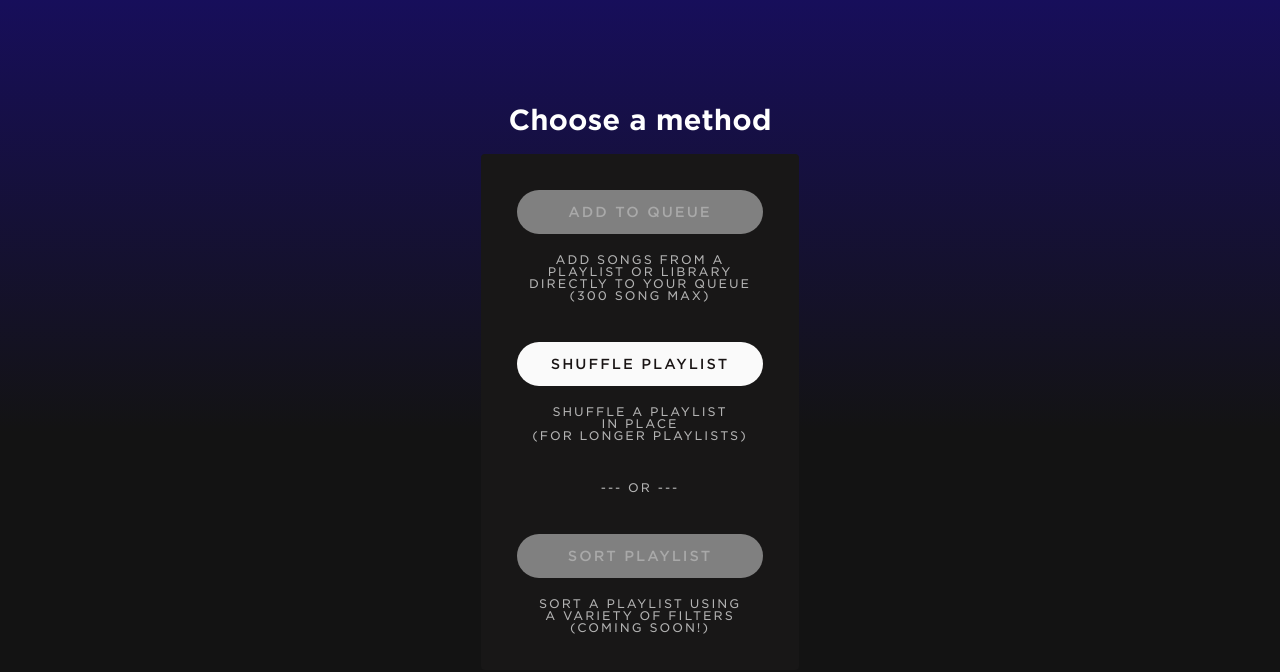
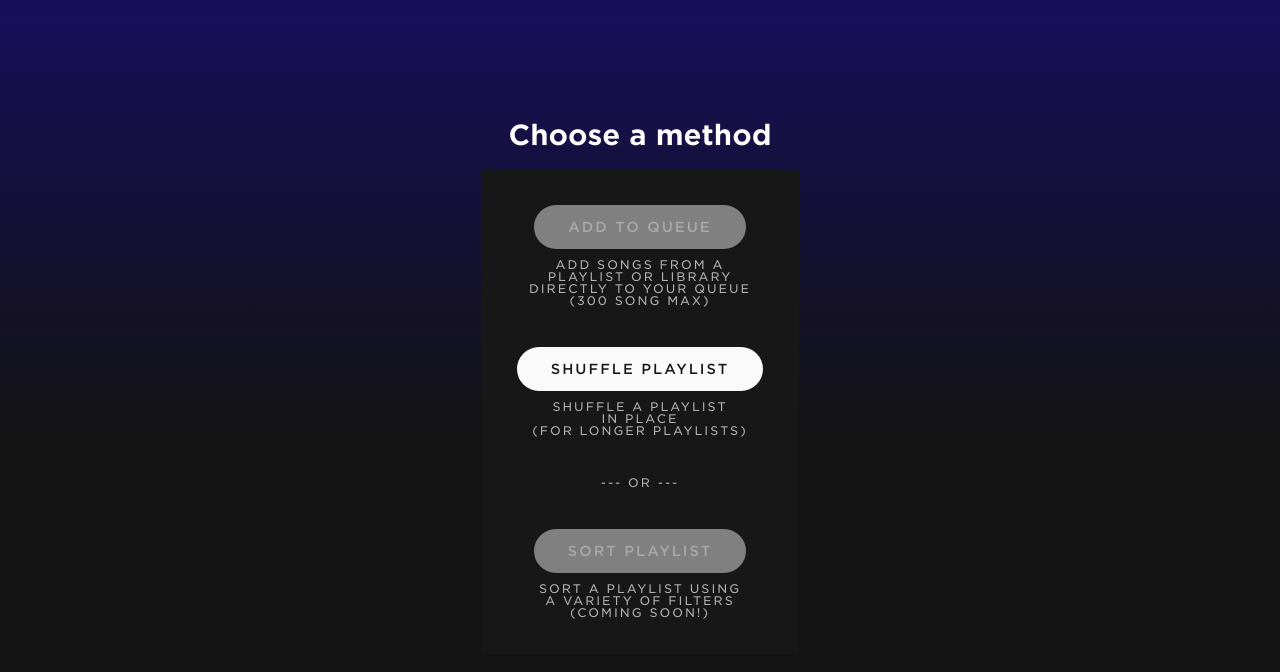
Before and after one commit to Carlton-L/shuffleforspotify, a Gatsby site: page /callback in a window 1280 px wide. Shown: the part 82-754 px from the top of the page. Built offline with nearby package versions, Linux system fonts and the light colour scheme; Gatsby itself is replaced by a stand-in of ours; no server answers.

Commit message:
Update button.js

```diff
--- a/src/components/button.js
+++ b/src/components/button.js
@@ -3,21 +3,24 @@
 import PropTypes from 'prop-types';
 
 const StyledButton = styled.button`
+  margin-left: auto;
+  margin-right: auto;
   font-size: 14px;
   text-transform: uppercase;
   letter-spacing: 0.125rem;
   padding: 12px 32px;
-  margin: 20px 0px;
+  margin-top: 20px;
+  margin-bottom: ${props => props.gutterBottom ? '20px' : '10px'};
   curson: pointer;
   border-radius: 999px;
   border-width: 2px;
   border-style: solid;
   border-color: ${props => props.variant === 'outline' ? props.theme.colors[props.color].main : 'transparent'};
+  background-color: ${props => props.variant === 'filled' ? props.theme.colors[props.color].main : (
+    props.variant === 'disabled' ? 'grey' : 'transparent'
+  )};
   color: ${props => props.variant === 'outline' ? props.theme.colors[props.color].main : (
     props.variant === 'disabled' ? 'darkgrey' : props.theme.colors[props.color].contrastText
-  )};
-  background-color: ${props => props.variant === 'filled' ? props.theme.colors[props.color].main : (
-    props.variant === 'disabled' ? 'grey' : 'transparent'
   )};
 
   &:hover {
@@ -26,9 +29,9 @@
       props.variant === 'disabled' ? 'grey' : 'transparent'
     )};
     color: ${props => props.variant === 'outline' ? props.theme.colors[props.color].light : (
-      props.variant === 'disabled' ? 'grey' : props.theme.colors[props.color].contrastText
+      props.variant === 'disabled' ? 'darkgrey' : props.theme.colors[props.color].contrastText
     )};
-    transform: scale(1.05);
+    transform: ${props => props.variant === 'disabled' ? 'scale(1)' : 'scale(1.05)'};
   }
 
   &:active {
@@ -37,27 +40,36 @@
       props.variant === 'disabled' ? 'grey' : 'transparent'
     )};
     color: ${props => props.variant === 'outline' ? props.theme.colors[props.color].dark : (
-      props.variant === 'disabled' ? 'grey' : props.theme.colors[props.color].contrastText
+      props.variant === 'disabled' ? 'darkgrey' : props.theme.colors[props.color].contrastText
     )};
     transform: scale(1);
   }
 
 `
 
-const Button = ({children, color, variant}) => {
+const Button = ({children, color, variant, gutterBottom}) => {
   return (
-    <StyledButton color={color} variant={variant}>{children}</StyledButton>
+    <StyledButton
+      color={color}
+      variant={variant}
+      gutterBottom={gutterBottom}
+      disabled={variant === 'disabled' ? true : false}
+    >
+      {children}
+    </StyledButton>
   )
 }
 
 Button.propTypes = {
   color: PropTypes.oneOf(['primary', 'secondary', 'white', 'black']),
-  variant: PropTypes.oneOf(['text', 'filled', 'outline', 'disabled'])
+  variant: PropTypes.oneOf(['text', 'filled', 'outline', 'disabled']),
+  gutterBottom: PropTypes.bool,
 }
 
 Button.defaultProps = {
   color: 'primary',
-  variant: 'filled'
+  variant: 'filled',
+  gutterBottom: false
 }
 
 export default Button;
```
